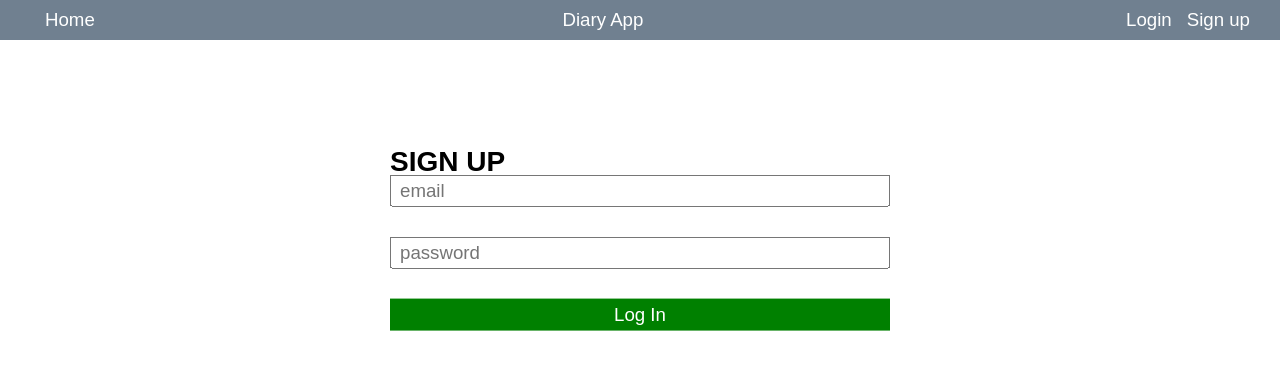
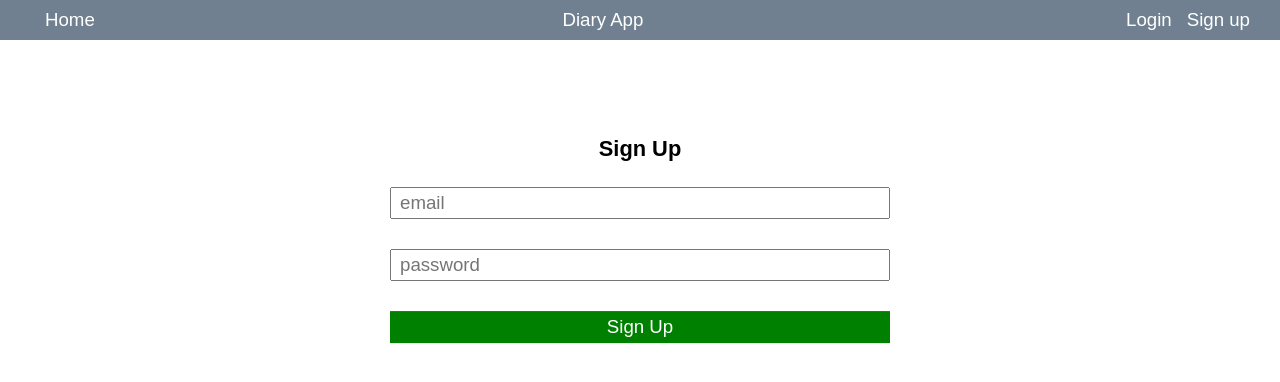
Before and after one commit to deidalopez/diary-fe, a React (Create React App) app: page /api/signup in a window 1280 px wide. Shown: the top 382 px of the page. Built offline with nearby package versions, Linux system fonts and the light colour scheme.

Commit message:
Cleanup SignUp page

```diff
--- a/src/pages/SignUp.jsx
+++ b/src/pages/SignUp.jsx
@@ -1,45 +1,43 @@
 import { useForm } from "react-hook-form";
-import useSignUp from "../hooks/useSignUp";
-
+import useSignup from "../hooks/useSignUp";
 import styles from "../styles/styles.module.scss";
 
-const Login = () => {
+const Signup = () => {
   const {
     register,
     handleSubmit,
     reset,
     formState: { errors },
   } = useForm();
-
-  const { signup, loading, error } = useSignUp();
+  const { signup, loading, error } = useSignup();
 
   const onSubmit = async (data) => {
     await signup(data.email, data.password);
     reset({ email: "", password: "" });
   };
+
   return (
-    <div>
     <form className={styles.loginForm} onSubmit={handleSubmit(onSubmit)}>
-        <h2>SIGN UP</h2>
+      <h3> Sign Up </h3>
       <input
         type="email"
+        {...register("email", { required: "required field" })}
         placeholder="email"
-          {...register("email", { required: "Required field" })}
+        autoComplete="off"
       />
       <p>{errors.email?.message}</p>
       <input
         type="password"
+        {...register("password", { required: "required field" })}
         placeholder="password"
-          {...register("password", { required: "Required field" })}
       />
       <p>{errors.password?.message}</p>
       <button className={styles.submit} type="submit" disabled={loading}>
-          Log In
+        Sign Up
       </button>
-        {error && <div>{error}</div>}
+      {error && <p>{error}</p>}
     </form>
-    </div>
   );
 };
 
-export default Login;
+export default Signup;
```
Lines whose indentation alone changed are shown as unchanged.
